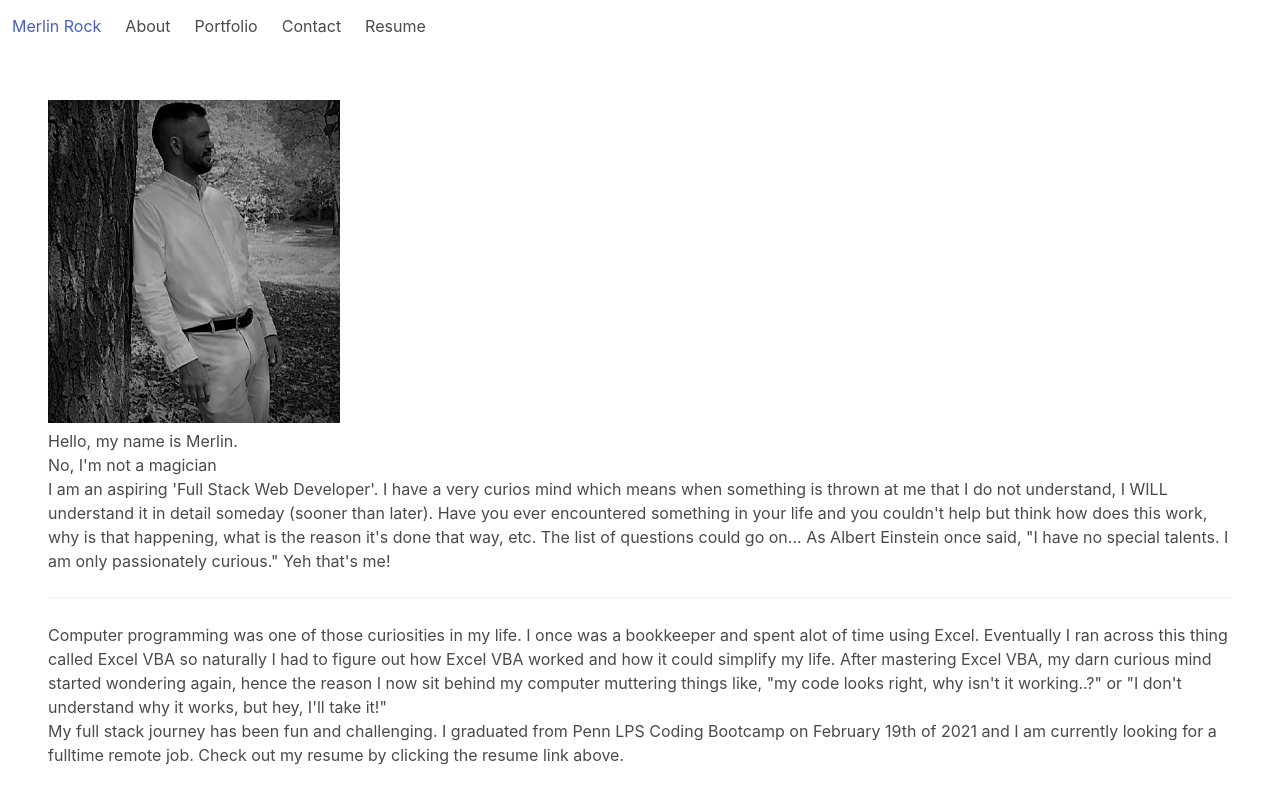
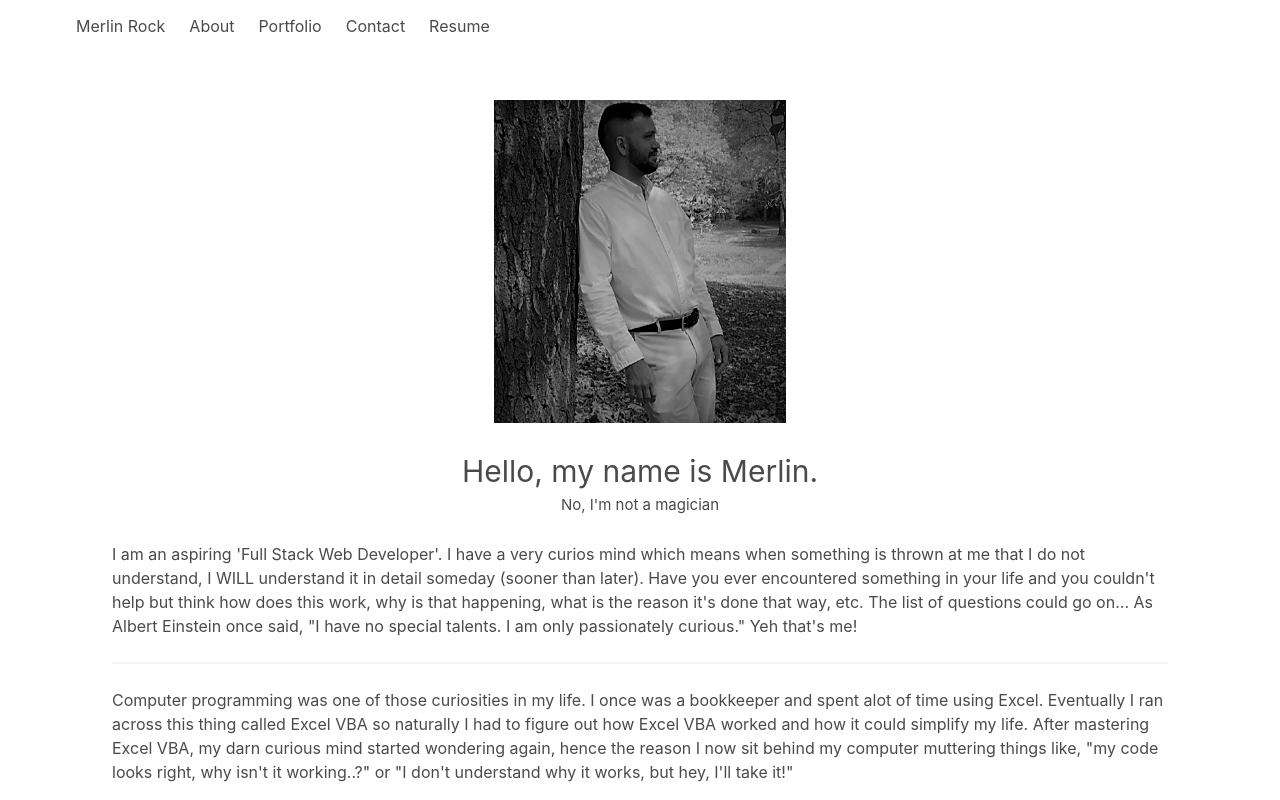
Before and after one commit to MerlinRock/React-Portfolio, a React (Create React App) app: page /about in a window 1280 px wide. Shown: the top 800 px of the page. Built offline with nearby package versions, Linux system fonts and the light colour scheme.

Commit message:
styled my portfolio

```diff
--- a/src/components/AboutMe.css
+++ b/src/components/AboutMe.css
@@ -0,0 +1,19 @@
+.me {
+    margin-bottom: 20px;
+}
+.welcome {
+    /* display: flex; */
+}
+.intro {
+    text-align: center;
+    margin-bottom: 25px;
+}
+.hello {
+    font-size: 30px;
+}
+.magic {
+    font-size: 15px;
+}
+.p1 {
+    display: flex;
+}
--- a/src/components/AboutMe.js
+++ b/src/components/AboutMe.js
@@ -6,16 +6,15 @@ import me from "../images/Merlin.png"
 function AboutMe() {
     return (
         <div className="hero-body">
+            <div className="welcome">
 
-            <img src={me} className="logo" />
-
-            <h1>
-                Hello, my name is Merlin.
-            </h1>
-
-            <h4>No, I'm not a magician</h4>
-
-            <p>
+                <div className="intro">
+                    <img src={me} className="me" />
+                    <h1 className="hello">Hello, my name is Merlin. </h1>
+                    <h4 className="magic">No, I'm not a magician</h4>
+                </div>
+            </div>
+            <p className ="p1">
                 I am an aspiring 'Full Stack Web Developer'.
                 I have a very curios mind which means when something is thrown at me that I do not understand,
                 I WILL understand it in detail someday (sooner than later).
@@ -34,6 +33,8 @@ function AboutMe() {
                 looks right, why isn't it working..?" or "I don't understand why it works, but hey, I'll take it!"
             </p>
 
+            <br></br>
+
             <p>
                 My full stack journey has been fun and challenging. I graduated from Penn LPS Coding Bootcamp on
                 February 19th of 2021 and I am currently looking for a fulltime remote job. Check out my resume by
--- a/src/components/ContactMe.js
+++ b/src/components/ContactMe.js
@@ -7,8 +7,6 @@ import './Contact.css';
 function Contact() {
   return (
     <div className="hero-body">
-          <main class="hero-body">
-
       <h1 class="is-size-2 is-family-sans-serif">Reach out to me.</h1>
 
       <div class="field">
@@ -60,37 +58,6 @@ function Contact() {
           <button class="button is-link is-light" id="elCancel">Cancel</button>
         </div>
       </div>
-<div class="container col-10 col-sm-9 col-md-8 col-lg-7 col-xl-6 float-left ml-4 mt-5 py-4">
-  <h1 class="row pl-3">Contact</h1>
-  <form>
-
-    <div class="form-group px-2">
-      <label for="formGroupExampleInput">Name</label>
-      <input type="text" class="form-control" id="formGroupExampleInput" placeholder="Name" />
-    </div>
-
-
-    <div class="form-group px-2">
-      <label for="inputEmail3">Email</label>
-
-        <input type="email" class="form-control" id="inputEmail3"placeholder="Email" />
-
-    </div>
-
-    <div class="form-group px-2">
-      <label for="exampleFormControlTextarea1">Message</label>
-      <textarea class="form-control" id="exampleFormControlTextarea1" rows="3"placeholder="Message"></textarea>
-    </div>
-
-    <input class="btn btn-primary" type="submit" value="Submit" />
-  </form>
-
-
-</div>
-
-
-
-</main>
     </div>
   )
 }
--- a/src/components/Portfolio.js
+++ b/src/components/Portfolio.js
@@ -33,8 +33,8 @@ function Portfolio() {
           <img src={HappyTrailsImg} alt="Image of happy trails landing page" />
         </a>
       </div>
-      <br/>
-      <br/>
+      <br></br>
+      <br></br>
 
       <hr></hr>
       <br></br>
--- a/src/components/Wrapper.js
+++ b/src/components/Wrapper.js
@@ -4,7 +4,7 @@ import React from "react";
 
 function Wrapper(props) {
     return (
-        <div className="hero"  {...props}>
+        <div className="container hero"  {...props}>
 
         </div>
     )
```
Lines whose indentation alone changed are shown as unchanged.
